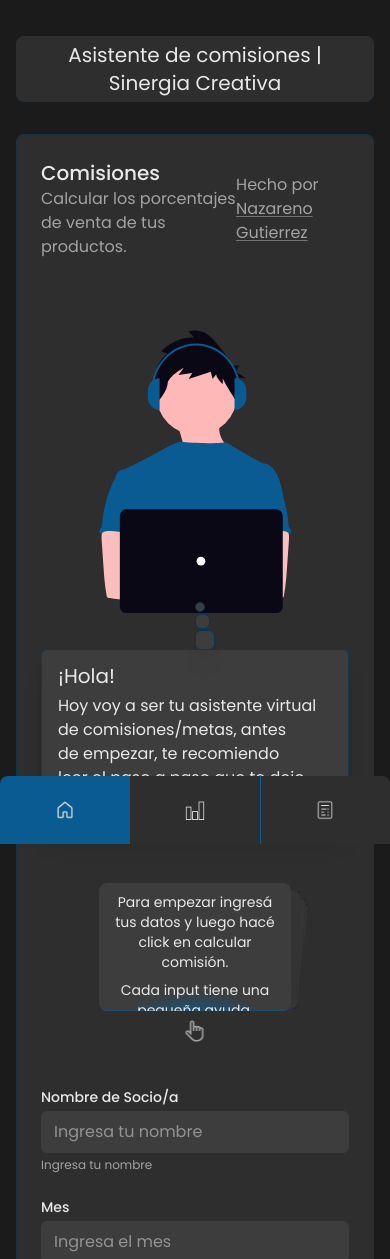
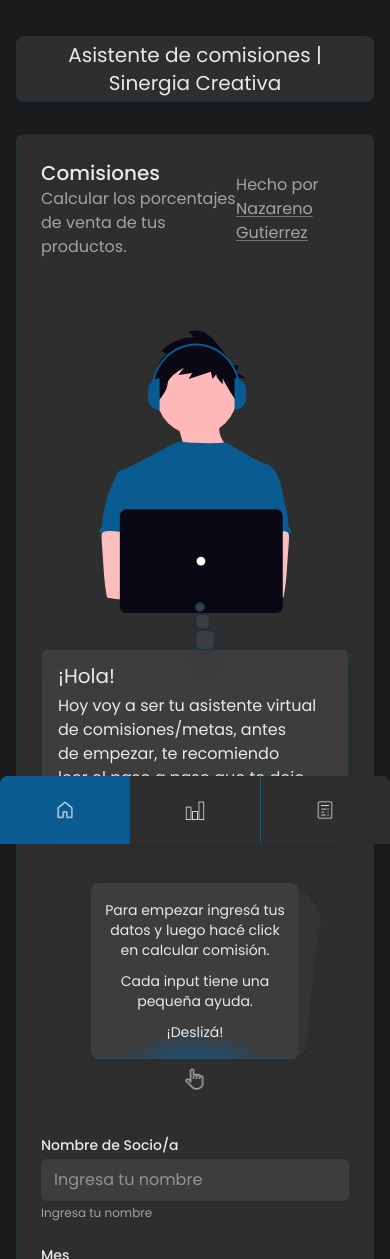
Before and after one commit to nazagutierrez/commissions-sim, a React (Vite) app: page / in a window 390 px wide. Shown: the top 1259 px of the page. Built offline with nearby package versions, Linux system fonts and the light colour scheme.

Commit message:
Responsive and fixes

```diff
--- a/src/components/SupportAgentHome.tsx
+++ b/src/components/SupportAgentHome.tsx
@@ -24,35 +24,35 @@ export const SupportAgentHome = () => {
         effect="cards"
         grabCursor={true}
         modules={[EffectCards]}
-        className="sm:h-52 sm:w-72 h-32 w-48 sm:text-base text-sm"
+        className="sm:h-52 sm:w-72 h-44 w-52 sm:text-base text-sm"
       >
         <SwiperSlide>
-          <div className="bg-[radial-gradient(ellipse_80%_50%_at_50%_110%,var(--color-primary)_0%,var(--color-bg-secondary)_50%)] rounded-lg h-full gap-2 text-pretty text-center flex flex-col items-center justify-between p-2 sm:p-5 border border-bg-secondary border-b-primary/50">
+          <div className="bg-[radial-gradient(ellipse_80%_50%_at_50%_110%,var(--color-primary)_0%,var(--color-bg-secondary)_50%)] rounded-lg h-full gap-2 text-pretty text-center flex flex-col items-center justify-between py-4 px-3 sm:p-5 border border-bg-secondary border-b-primary/50">
             <p>Para empezar ingresá tus datos y luego hacé click en calcular comisión.</p>
             <p>Cada input tiene una pequeña ayuda.</p>
             <h2>¡Deslizá!</h2>
           </div>
         </SwiperSlide>
         <SwiperSlide>
-          <div className="bg-[radial-gradient(ellipse_80%_50%_at_50%_110%,#4a29a5_0%,var(--color-bg-secondary)_50%)] rounded-lg h-full text-pretty text-center flex flex-col items-center justify-around p-2 sm:p-5 border border-bg-secondary border-b-[#4a29a5]">
+          <div className="bg-[radial-gradient(ellipse_80%_50%_at_50%_110%,#4a29a5_0%,var(--color-bg-secondary)_50%)] rounded-lg h-full text-pretty text-center flex flex-col items-center justify-around py-4 px-3 sm:p-5 border border-bg-secondary border-b-[#4a29a5]">
             <p>Una vez cargado tus datos te redigirá a la sección Resumen.</p>
             <p>Ahi podrás ver tus datos de una manera sencilla.</p>
           </div>
         </SwiperSlide>
         <SwiperSlide>
-          <div className="bg-[radial-gradient(ellipse_80%_50%_at_50%_110%,#1278a0_0%,var(--color-bg-secondary)_50%)] rounded-lg h-full text-pretty text-center flex flex-col items-center justify-around p-2 sm:p-5 border border-bg-secondary border-b-[#1278a0]">
+          <div className="bg-[radial-gradient(ellipse_80%_50%_at_50%_110%,#1278a0_0%,var(--color-bg-secondary)_50%)] rounded-lg h-full text-pretty text-center flex flex-col items-center justify-around py-4 px-3 sm:p-5 border border-bg-secondary border-b-[#1278a0]">
             <p>Además, tenes la sección de Gráficos.</p>
             <p>Donde podrás ver tus datos de una forma visual.</p>
           </div>
         </SwiperSlide>
         <SwiperSlide>
-          <div className=" bg-[radial-gradient(ellipse_80%_50%_at_50%_110%,#a18b0e_0%,var(--color-bg-secondary)_50%)] rounded-lg h-full text-pretty text-center flex flex-col items-center justify-around p-1 sm:p-5 border border-bg-secondary border-b-[#a18b0e]">
+          <div className=" bg-[radial-gradient(ellipse_80%_50%_at_50%_110%,#a18b0e_0%,var(--color-bg-secondary)_50%)] rounded-lg h-full text-pretty text-center flex flex-col items-center justify-around py-4 px-3 sm:p-5 border border-bg-secondary border-b-[#a18b0e]">
             <p>Tus datos se guardan en el LocalStorage.</p>
             <p>A medida que agregues simulaciones se irán guardando y mostrando en la sección Gráficos.</p>
           </div>
         </SwiperSlide>
         <SwiperSlide>
-          <div className="bg-[radial-gradient(ellipse_80%_50%_at_50%_110%,#ad434c_0%,var(--color-bg-secondary)_50%)] rounded-lg h-full text-pretty text-center flex flex-col items-center justify-around p-2 sm:p-5 border border-bg-secondary border-b-[#ad434c]">
+          <div className="bg-[radial-gradient(ellipse_80%_50%_at_50%_110%,#ad434c_0%,var(--color-bg-secondary)_50%)] rounded-lg h-full text-pretty text-center flex flex-col items-center justify-around py-4 px-3 sm:p-5 border border-bg-secondary border-b-[#ad434c]">
             <p>Y Listo!</p>
             <p>Puedes empezar a probar la aplicación.</p>
             <p>¡Espero que te guste!</p>
--- a/src/tabs/charts/charts.tsx
+++ b/src/tabs/charts/charts.tsx
@@ -56,13 +56,13 @@ export default function ChartsView() {
             <BarChart data={localStorageCommission} margin={{ top: 20, right: 30, left: 20, bottom: 5 }}>
               <CartesianGrid strokeDasharray="3 3" stroke="#4b5563" />
               <XAxis
-                tickFormatter={val => val.slice(0, 3)}
+                tickFormatter={val => val?.slice(0, 3)}
                 dataKey="month"
                 stroke="#ccc"
               />
               <YAxis stroke="#ccc" />
               <Tooltip
-                formatter={(value) => [`$${Number(value).toLocaleString()}`, ""]}
+                formatter={(value) => [`$${Number(value)?.toLocaleString()}`, ""]}
                 contentStyle={{ backgroundColor: "#1f2937", borderColor: "#4b5563" }}
                 labelStyle={{ color: "#e5e7eb" }}
               />
@@ -91,7 +91,7 @@ export default function ChartsView() {
                   outerRadius={80}
                   paddingAngle={5}
                   dataKey="value"
-                  label={({ name, percent }) => `${name}: ${(percent * 100).toFixed(0)}%`}
+                  label={({ name, percent }) => `${name}: ${(percent * 100)?.toFixed(0)}%`}
                   labelLine={false}
                 >
                   <Cell fill="var(--color-primary)"/>
@@ -99,7 +99,7 @@ export default function ChartsView() {
                 </Pie>
                 <Tooltip
                   itemStyle={{ color: "#ccc" }} // Cambia el color de los items (los valores numéricos)
-                  formatter={(value) => [`$${Number(value).toLocaleString()}`, ""]}
+                  formatter={(value) => [`$${Number(value)?.toLocaleString()}`, ""]}
                   contentStyle={{ backgroundColor: "#1f2937", borderColor: "#4b5563", color: "#ccc" }}
                 />
               </PieChart>
@@ -115,7 +115,7 @@ export default function ChartsView() {
               <BarChart
                 data={[
                   { name: "Nuevos prospectos", value: localProspect?.newDataToProspect },
-                  { name: "Presentaciones mensuales", value: localProspect?.minPresentationsMonth.toFixed(0) },
+                  { name: "Presentaciones mensuales", value: localProspect?.minPresentationsMonth?.toFixed(0) },
                   { name: "Presentaciones semanales", value: localProspect?.minPresentationsWeek },
                 ]}
                 layout="vertical"
@@ -136,18 +136,18 @@ export default function ChartsView() {
             <ResponsiveContainer width="100%" height="100%">
               <BarChart data={[
                   { value: localProspect?.newDataToProspect },
-                  { value: localProspect?.minPresentationsMonth.toFixed(0) },
+                  { value: localProspect?.minPresentationsMonth?.toFixed(0) },
                   { value: localProspect?.minPresentationsWeek },
                 ]} >
                 <CartesianGrid strokeDasharray="3 3" stroke="#4b5563" />
                 <XAxis
-                  tickFormatter={val => val.slice(0, 3)}
+                  tickFormatter={val => val?.slice(0, 3)}
                   dataKey="month"
                   stroke="#ccc"
                 />
                 <YAxis stroke="#ccc" domain={[0, 120]} />
                 <Tooltip
-                  formatter={(value) => [`${Number(value).toLocaleString()}`, ""]}
+                  formatter={(value) => [`${Number(value)?.toLocaleString()}`, ""]}
                   contentStyle={{ backgroundColor: "#1f2937", borderColor: "#4b5563" }}
                   labelStyle={{ color: "#e5e7eb" }}
                 />
--- a/src/tabs/summary/summary.tsx
+++ b/src/tabs/summary/summary.tsx
@@ -32,7 +32,7 @@ export default function Summary() {
           <div className="grid center grid-cols-1 md:grid-cols-3 xl:grid-cols-7 grid-rows-3 xl:grid-rows-1 gap-4 text-center">
             <div className="bg-primary/20 py-6 xxl:px-4 rounded-lg ">
               <p className="text-main-color text-md">Nombre</p>
-              <p className="text-md font-medium">
+              <p className="text-sm xxl:text-base font-medium">
                 {localCommission?.name || "Vacío"}
               </p>
             </div>
@@ -135,7 +135,7 @@ export default function Summary() {
         </div>
 
         <div className="flex flex-col items-center justify-around gap-4 h-full bg-bg-secondary rounded-lg">
-          <div className="p-6 w-full block text-center xl:flex items-center justify-center">
+          <div className="p-6 w-full block text-center xl:flex items-center justify-center gap-3">
             <h2 className="text-lg xl:text-xxl font-medium xl:mb-0 mb-4 text-center xl:w-1/2">
               Objetivo principal
             </h2>
```
